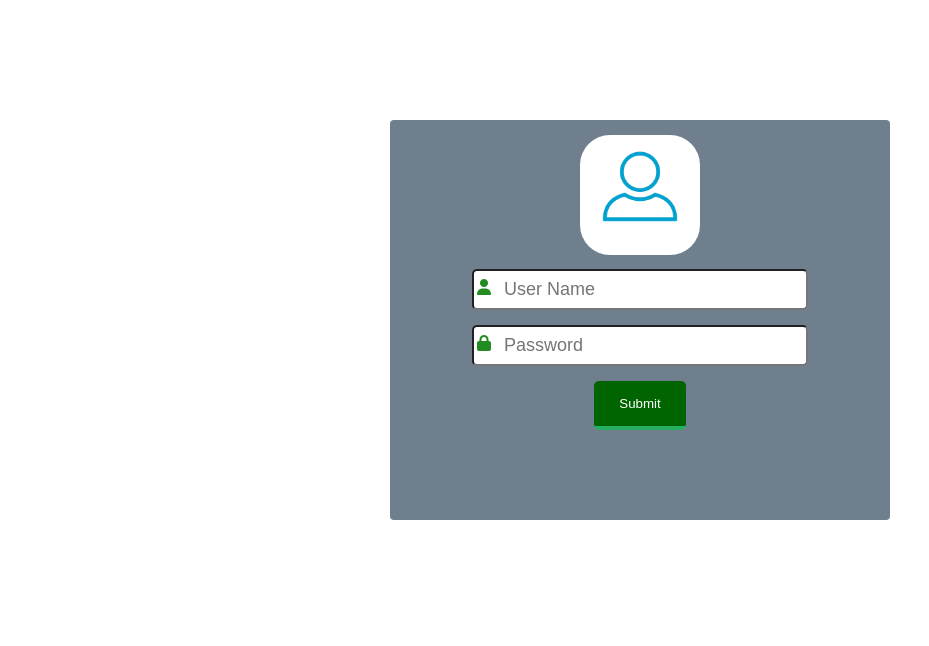
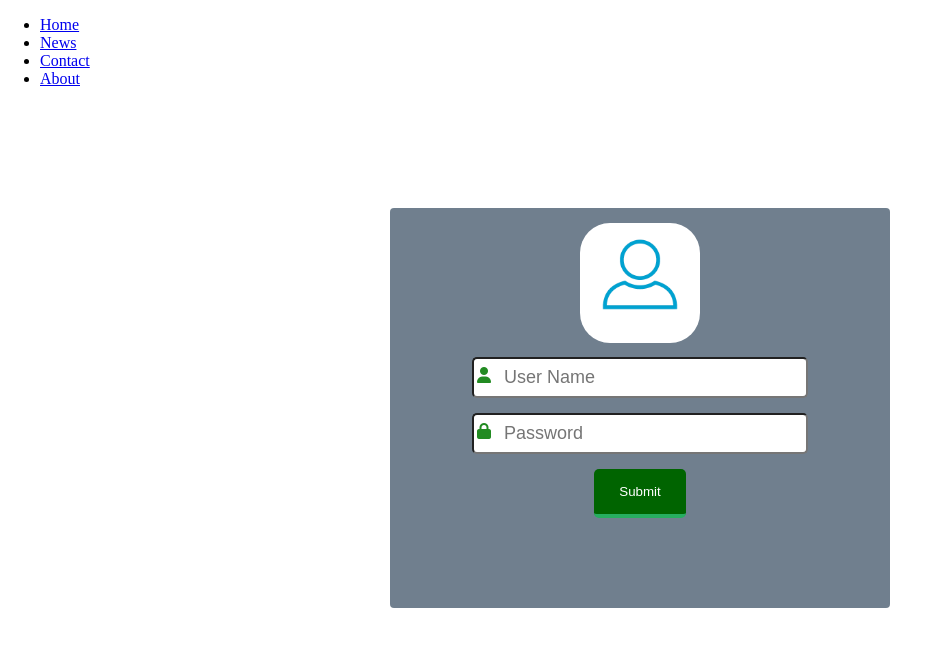
Before and after one commit to Nahid940/Login-form, a plain HTML site: page index.html in a window 1280 px wide. Shown: the whole page, without its empty margins (0-929 px from the left). Drawn offline with Linux system fonts and the light colour scheme.

Commit message:
Update index.html

```diff
--- a/index.html
+++ b/index.html
@@ -1,14 +1,23 @@
 <!DOCTYPE html>
 <html lang="en">
+
 <head>
     <meta charset="UTF-8">
     <title>Document</title>
     <link rel="stylesheet" href="style.css">
     <link href="//netdna.bootstrapcdn.com/font-awesome/3.2.1/css/font-awesome.css" rel="stylesheet">
+    <link href="https://fonts.googleapis.com/css2?family=Bree+Serif&display=swap" rel="stylesheet">
 </head>
+
 <body>
+    <ul>
+        <li><a class="active" href="#home">Home</a></li>
+        <li><a href="#news">News</a></li>
+        <li><a href="#contact">Contact</a></li>
+        <li><a href="#about">About</a></li>
+    </ul>
     <div class="container">
-       <img src="person.png" alt="">
+        <img src="person.png" alt="">
         <form action="">
             <div class="form-input">
                 <input type="text" name="name" placeholder="User Name">
@@ -21,4 +30,5 @@
         </form>
     </div>
 </body>
+
 </html>
```
